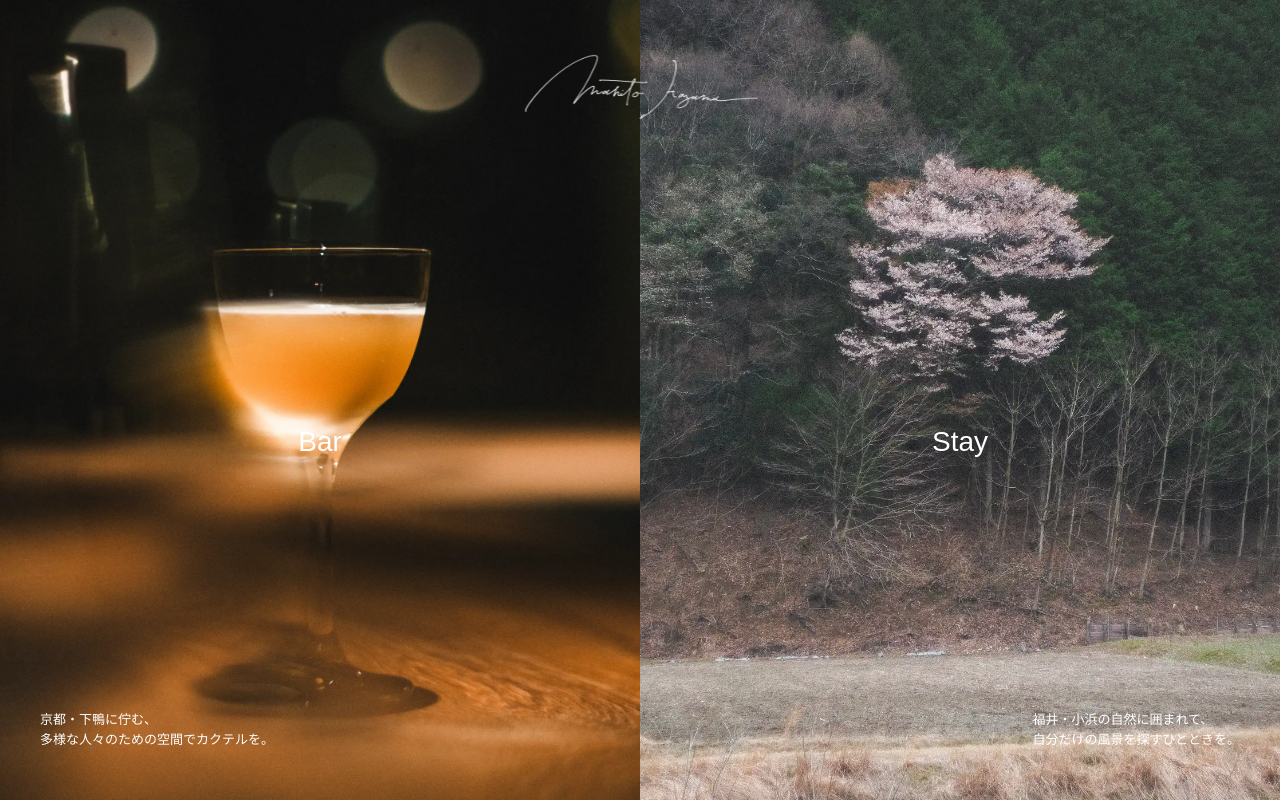
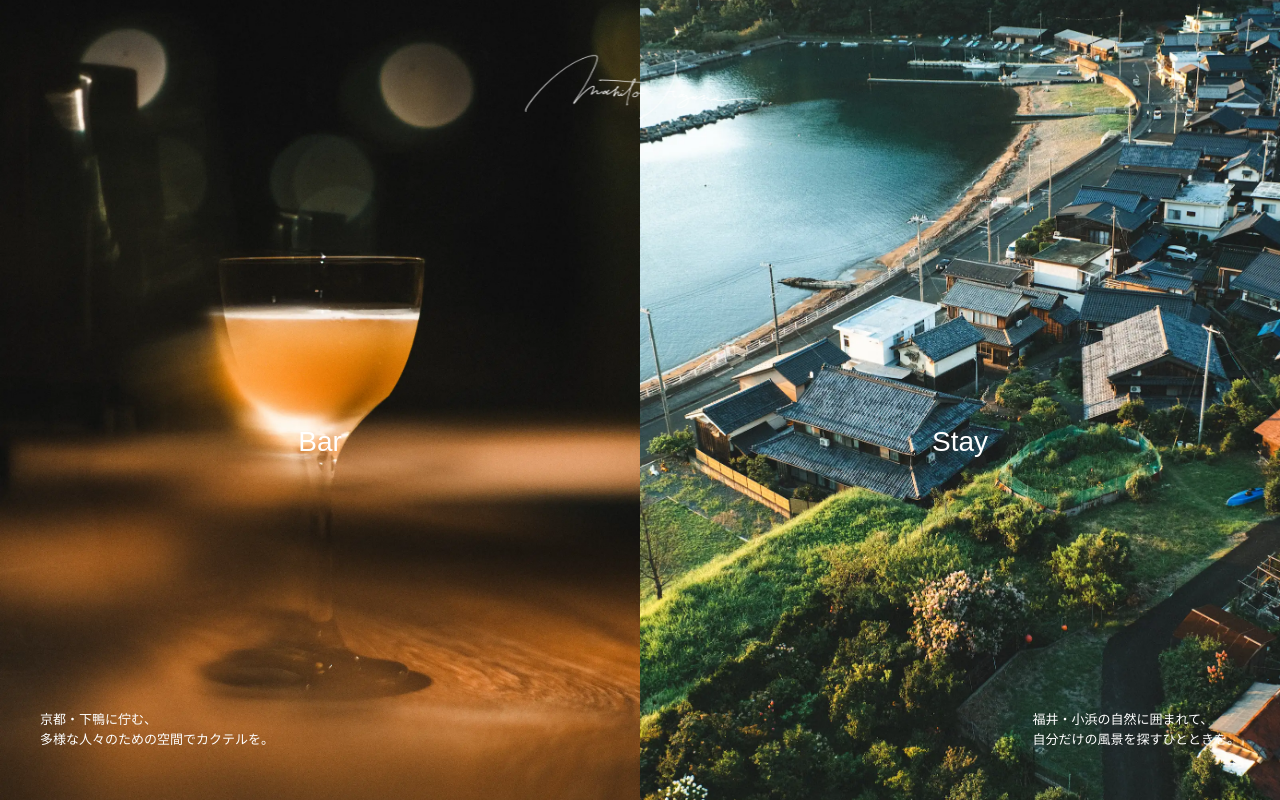
Before and after one commit to gogoipe3913/watoto-kula, a Next.js app: page / in a window 1280 px wide. Built offline with nearby package versions, Linux system fonts and the light colour scheme.

Commit message:
トップスライドショーを修正

```diff
--- a/src/app/page.module.css
+++ b/src/app/page.module.scss
@@ -27,7 +27,12 @@
     width: 100%;
     height: 100%;
     object-fit: cover;
-    animation: zoomUp 12s ease-in-out infinite;
+    transition: 6s ease-out;
+    transform: scale(1.15);
+
+    &--active {
+      transform: scale(1);
+    }
   }
 
   .Top__title {
@@ -59,12 +64,3 @@
     width: fit-content;
   }
 }
-
-@keyframes zoomUp {
-  0% {
-    transform: scale(1);
-  }
-  100% {
-    transform: scale(1.15);
-  }
-}
--- a/src/app/page.tsx
+++ b/src/app/page.tsx
@@ -1,9 +1,11 @@
 "use client";
 
-import styles from "./page.module.css";
+import { useEffect, useState } from "react";
+import classNames from "classnames";
 import Link from "next/link";
 import Image from "next/image";
 import dynamic from "next/dynamic";
+import styles from "./page.module.scss";
 
 import "slick-carousel/slick/slick.css";
 import "slick-carousel/slick/slick-theme.css";
@@ -12,19 +14,46 @@
 const Slider = dynamic(() => import("react-slick"), { ssr: false });
 
 export default function Home() {
-  const settings = {
+  const [barActiveIndex, setBarActiveIndex] = useState(-1);
+  const [stayActiveIndex, setStayActiveIndex] = useState(-1);
+  const barSettings = {
     dots: false, // ドットナビゲーションを表示
     infinite: true, // 無限スクロール
     arrows: false,
-    speed: 1500, // スライドの切り替え速度
+    speed: 1800, // スライドの切り替え速度
     slidesToShow: 1, // 表示するスライド数
     slidesToScroll: 1, // スクロールするスライド数
     draggable: false,
     swipe: false,
     fade: true,
     autoplay: true, // 自動再生
-    autoplaySpeed: 4000, // 自動再生速度
+    autoplaySpeed: 5500, // 自動再生速度
+    beforeChange: (_: number, nextIndex: number) =>
+      setBarActiveIndex(nextIndex),
   };
+  const staySettings = {
+    dots: false,
+    infinite: true,
+    arrows: false,
+    speed: 1800,
+    slidesToShow: 1,
+    slidesToScroll: 1,
+    draggable: false,
+    swipe: false,
+    fade: true,
+    autoplay: true,
+    autoplaySpeed: 5500,
+    beforeChange: (_: number, nextIndex: number) =>
+      setStayActiveIndex(nextIndex),
+  };
+
+  useEffect(() => {
+    // 最初のtransitionを発火させる
+    setTimeout(() => {
+      setBarActiveIndex(0);
+      setStayActiveIndex(0);
+    }, 100);
+  }, []);
 
   return (
     <div className={styles.Top}>
@@ -36,27 +65,36 @@
         className={styles.Top__logo}
       />
       <Link href="/bar" className={styles.Top__link}>
-        <Slider {...settings} className={styles.Top__slider}>
+        <Slider {...barSettings} className={styles.Top__slider}>
           <Image
             src="/top/bar_photo_1.webp"
             alt="バーの写真1"
             width={720}
             height={967}
-            className={styles.Top__image}
+            className={classNames(
+              styles.Top__image,
+              barActiveIndex == 0 ? styles["Top__image--active"] : ""
+            )}
           />
           <Image
             src="/top/bar_photo_2.webp"
             alt="バーの写真2"
             width={720}
             height={967}
-            className={styles.Top__image}
+            className={classNames(
+              styles.Top__image,
+              barActiveIndex == 1 ? styles["Top__image--active"] : ""
+            )}
           />
           <Image
             src="/top/bar_photo_3.webp"
             alt="バーの写真3"
             width={720}
             height={967}
-            className={styles.Top__image}
+            className={classNames(
+              styles.Top__image,
+              barActiveIndex == 2 ? styles["Top__image--active"] : ""
+            )}
           />
         </Slider>
         <p className={styles.Top__title}>Bar</p>
@@ -67,27 +105,36 @@
         </p>
       </Link>
       <Link href="/stay" className={styles.Top__link}>
-        <Slider {...settings} className={styles.Top__slider}>
+        <Slider {...staySettings} className={styles.Top__slider}>
           <Image
             src="/top/stay_photo_1.webp"
             alt="宿の写真1"
             width={720}
             height={967}
-            className={styles.Top__image}
+            className={classNames(
+              styles.Top__image,
+              stayActiveIndex == 0 ? styles["Top__image--active"] : ""
+            )}
           />
           <Image
             src="/top/stay_photo_2.webp"
             alt="宿の写真2"
             width={720}
             height={967}
-            className={styles.Top__image}
+            className={classNames(
+              styles.Top__image,
+              stayActiveIndex == 1 ? styles["Top__image--active"] : ""
+            )}
           />
           <Image
             src="/top/stay_photo_3.webp"
             alt="宿の写真2"
             width={720}
             height={967}
-            className={styles.Top__image}
+            className={classNames(
+              styles.Top__image,
+              stayActiveIndex == 2 ? styles["Top__image--active"] : ""
+            )}
           />
         </Slider>
         <p className={styles.Top__title}>Stay</p>
```
